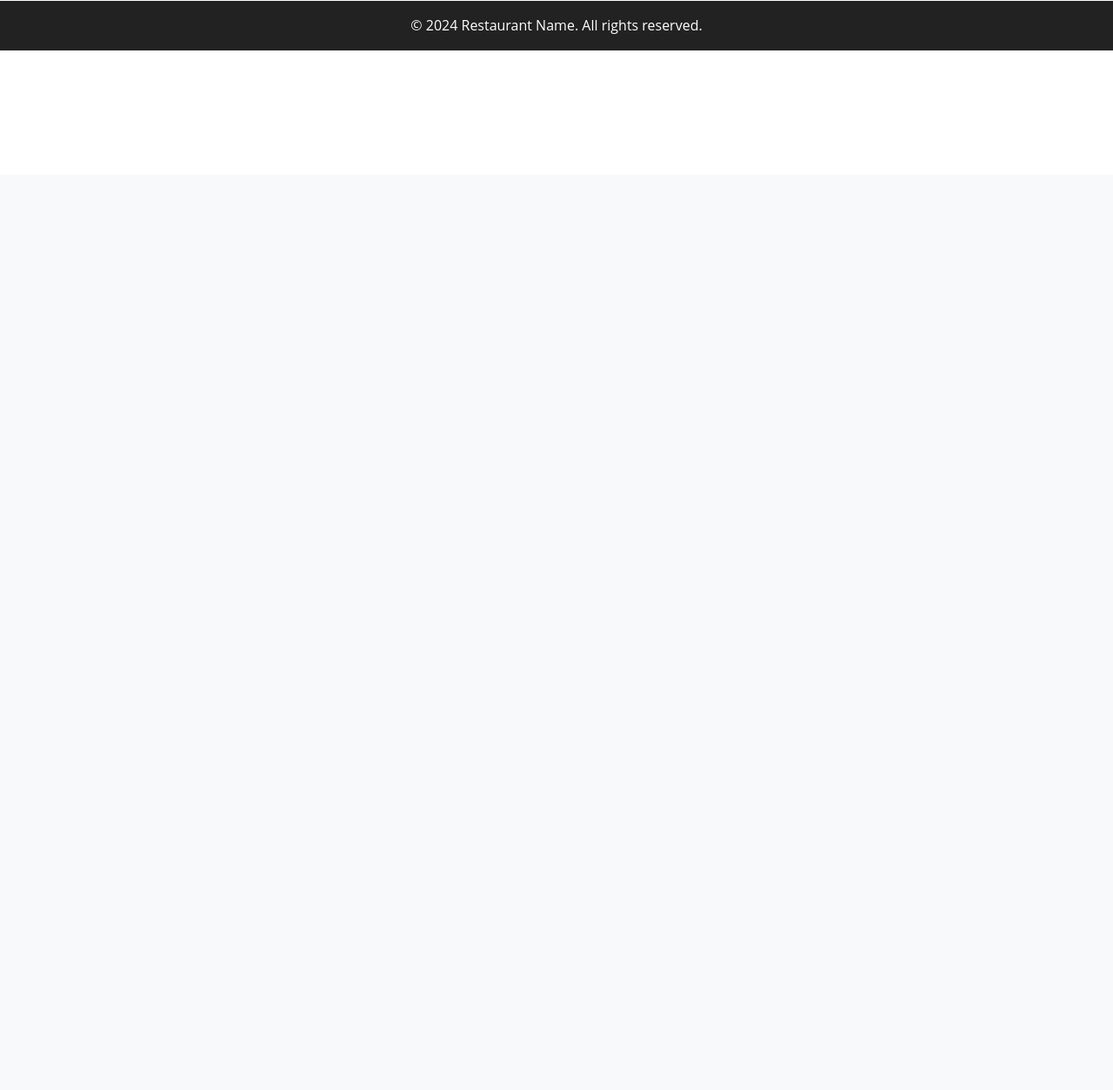
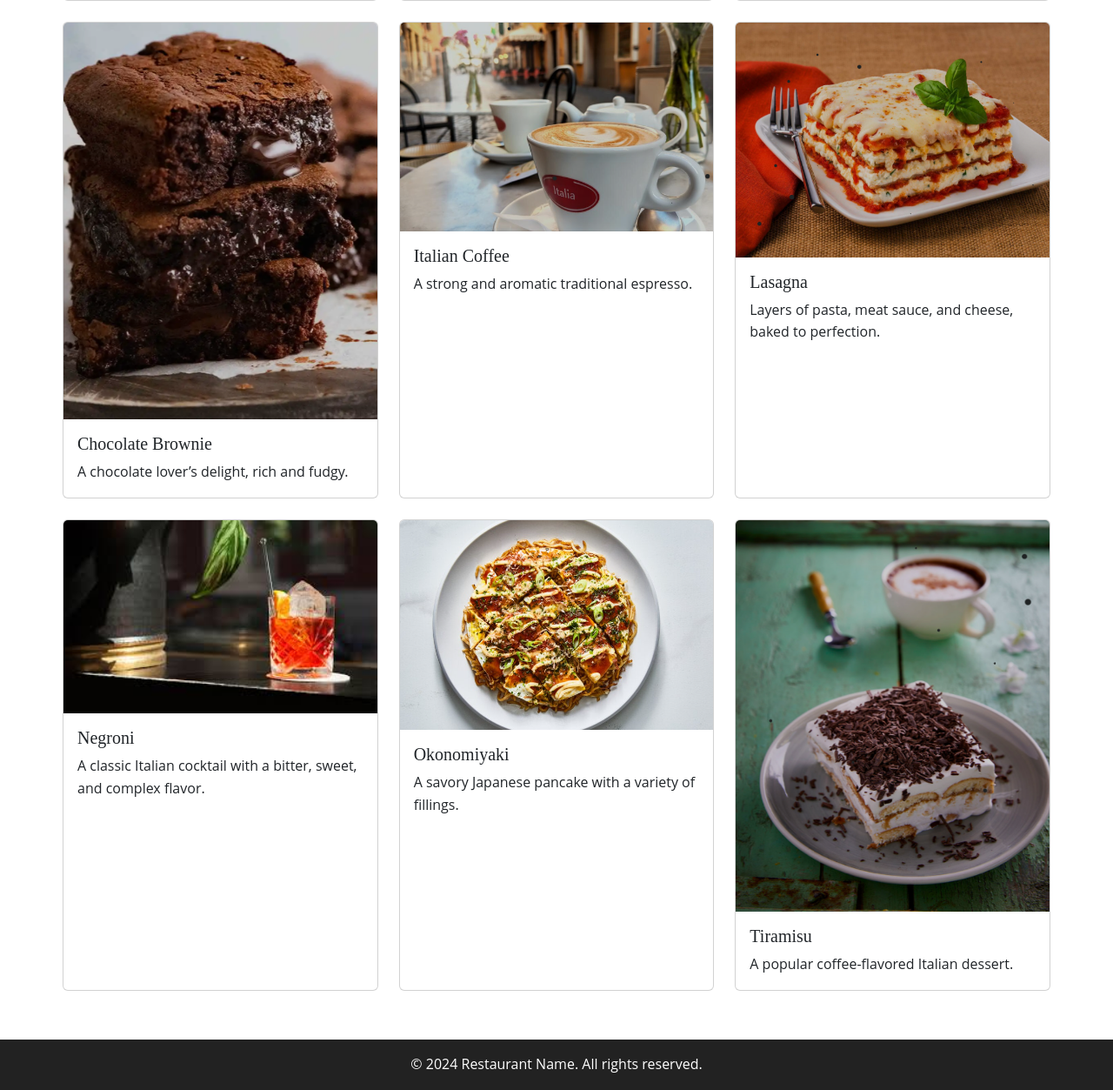
Before and after one commit to Nobody-O/Restaurant_Website, a PHP site: page /gallery.php in a window 1280 px wide. Shown: the part 599-1852 px from the top of the page at 87% size. Before the commit the page ends 657 px from the top, so only its background shows below. Run offline with PHP 8.4, Linux system fonts and the light colour scheme; some libraries are stand-ins or nearby versions.

Commit message:
Changed gallery so it displays the menu on the gallery section

```diff
--- a/gallery.php
+++ b/gallery.php
@@ -1,66 +1,36 @@
 <?php include 'includes/header.php'; ?>
-
-<!DOCTYPE html>
-<html lang="en">
-<head>
-    <meta charset="UTF-8">
-    <meta name="viewport" content="width=device-width, initial-scale=1.0">
-    <title>Gallery - Restaurant Name</title>
-    <link rel="stylesheet" href="assets/css/bootstrap.min.css">
-    <link rel="stylesheet" href="assets/css/style.css">
-</head>
-<body>
-
-<!-- Navigation Bar -->
-<nav class="navbar navbar-expand-lg navbar-light bg-light">
-  <a class="navbar-brand" href="#">Restaurant Name</a>
-  <div class="collapse navbar-collapse" id="navbarNav">
-    <ul class="navbar-nav">
-      <li class="nav-item">
-        <a class="nav-link" href="index.php">Home</a>
-      </li>
-      <li class="nav-item">
-        <a class="nav-link" href="menu.php">Menu</a>
-      </li>
-      <li class="nav-item">
-        <a class="nav-link" href="reservation.php">Reservation</a>
-      </li>
-      <li class="nav-item active">
-        <a class="nav-link" href="gallery.php">Gallery <span class="sr-only">(current)</span></a>
-      </li>
-      <li class="nav-item">
-        <a class="nav-link" href="contact.php">Contact</a>
-      </li>
-      <li class="nav-item">
-        <a class="nav-link" href="about.php">About</a>
-      </li>
-    </ul>
-  </div>
-</nav>
 
 <!-- Gallery Content -->
 <div class="container mt-5">
-    <h1>Our Gallery</h1>
-    <p>Take a look at our beautiful restaurant and delicious dishes.</p>
+    <h1 class="text-center">Our Gallery</h1>
+    <p class="text-center">Take a look at our beautiful restaurant and delicious dishes.</p>
     <div class="row">
-        <!-- Sample gallery item -->
-        <div class="col-md-4">
-            <div class="card">
-                <img src="assets/img/sample-dish.jpg" class="card-img-top" alt="Sample Dish">
-                <div class="card-body">
-                    <h5 class="card-title">Delicious Dish</h5>
-                    <p class="card-text">A brief description of the image.</p>
-                </div>
-            </div>
-        </div>
-        <!-- Repeat for more images -->
-    </div>
-</div>
+        <?php
+        $galleryItems = [
+            ['image_name' => 'Bruschetta.png', 'title' => 'Bruschetta', 'description' => 'A traditional Italian starter made with fresh tomatoes and basil.'],
+            ['image_name' => 'carbonara.png', 'title' => 'Carbonara', 'description' => 'A rich pasta dish with bacon, eggs, and parmesan.'],
+            ['image_name' => 'ChickenParmesan.png', 'title' => 'Chicken Parmesan', 'description' => 'Crispy chicken breast covered with marinara sauce and melted cheese.'],
+            ['image_name' => 'ChocolateBrownie.png', 'title' => 'Chocolate Brownie', 'description' => 'A chocolate lover’s delight, rich and fudgy.'],
+            ['image_name' => 'ItalianCoffee.png', 'title' => 'Italian Coffee', 'description' => 'A strong and aromatic traditional espresso.'],
+            ['image_name' => 'Lasagna.png', 'title' => 'Lasagna', 'description' => 'Layers of pasta, meat sauce, and cheese, baked to perfection.'],
+            ['image_name' => 'Negroni.png', 'title' => 'Negroni', 'description' => 'A classic Italian cocktail with a bitter, sweet, and complex flavor.'],
+            ['image_name' => 'Okonomiyaki.png', 'title' => 'Okonomiyaki', 'description' => 'A savory Japanese pancake with a variety of fillings.'],
+            ['image_name' => 'Tiramisu.png', 'title' => 'Tiramisu', 'description' => 'A popular coffee-flavored Italian dessert.']
+        ];
 
-<!-- Footer -->
+        foreach ($galleryItems as $item) {
+            echo '<div class="col-lg-4 col-md-6 col-sm-12 mb-4">';
+            echo '<div class="card h-100">';
+            echo '<img src="assets/img/' . htmlspecialchars($item['image_name']) . '" class="card-img-top" alt="' . htmlspecialchars($item['title']) . '">';
+            echo '<div class="card-body">';
+            echo '<h5 class="card-title">' . htmlspecialchars($item['title']) . '</h5>';
+            echo '<p class="card-text">' . htmlspecialchars($item['description']) . '</p>';
+            echo '</div>'; // card-body
+            echo '</div>'; // card
+            echo '</div>'; // col
+        }
+          ?>
+      </div> <!-- row -->
+
+  </div> <!-- container -->
 <?php include 'includes/footer.php'; ?>
-
-<script src="assets/js/jquery-3.5.1.min.js"></script>
-<script src="assets/js/bootstrap.bundle.min.js"></script>
-</body>
-</html>
```
